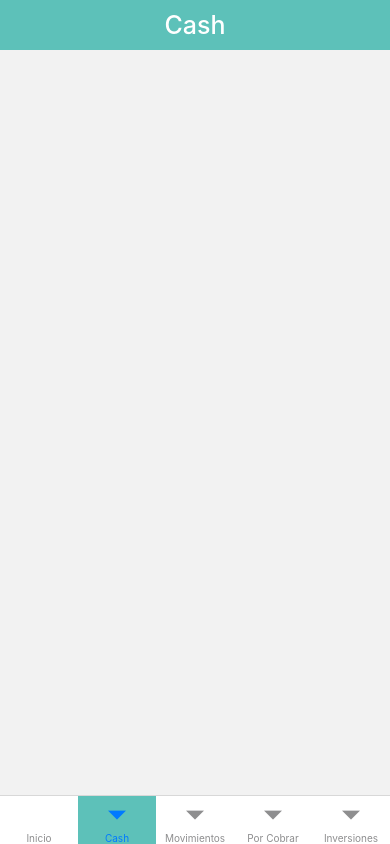
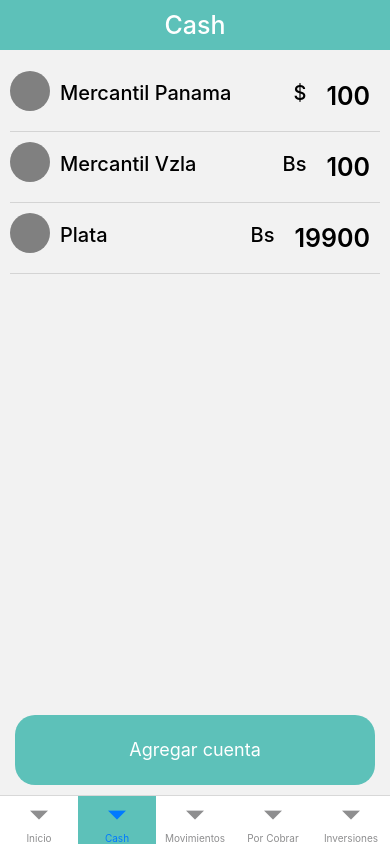
Before and after one commit to Juvenalhz/FinanzasPersonales, a React Native app: screen /Cash in a window 390 px wide. Built offline with nearby package versions, Linux system fonts and the light colour scheme.

Commit message:
adecuando vista cash

```diff
--- a/App.tsx
+++ b/App.tsx
@@ -18,16 +18,7 @@
       <NavigationContainer >
         <CashProvider>
           <Tab.Navigator screenOptions={{ headerShown: false, tabBarActiveBackgroundColor: '#5DC1B9' }}>
-            <Tab.Screen name="Inicio" component={Inicio} options={{
-              tabBarIcon: ({ focused, color, size }) => {
-                let iconName;
-                iconName = ''
-                // You can return any component that you like here!
-                return <Ionicons name={iconName} size={size} />;
-              },
-              tabBarActiveTintColor: 'tomato',
-              tabBarInactiveTintColor: 'gray',
-            }} />
+            <Tab.Screen name="Inicio" component={Inicio} />
             <Tab.Screen name="Cash" component={Cash} />
             <Tab.Screen name="Movimientos" component={Movimientos} />
             <Tab.Screen name="Por Cobrar" component={PorCobrar} />
--- a/src/components/Cards.tsx
+++ b/src/components/Cards.tsx
@@ -1,68 +1,25 @@
-import React from 'react'
+import React, { useContext } from 'react'
 import { StyleSheet, Text, View } from 'react-native'
 import { Avatar, Card, Divider } from 'react-native-elements'
-import { cuenta } from '../context/cashContext/CashContext'
+import { cuenta } from '../context/cashContext/CashContext';
+import { Cardsinfo } from './DataCards';
 
 interface Props {
-
-  data : cuenta[],
-  titulo: string
+  titulo: string,
+  data: cuenta[]
 }
 
-// interface cuenta {
-//   id: number,
-//   cuenta: string,
-//   disponible: number,
-//   moneda: string
-// }
-
-export const Cards = ({data, titulo}:Props) => {
+export const Cards = ({ data, titulo}:Props) => {
+  //const {cashs} = useContext(CashContext)
   return (
     <>
     <Card containerStyle={{ borderRadius: 10 }}>
             <Card.Title style={{ fontSize: 25, textAlign: 'left', marginLeft: 10, }}>{titulo}</Card.Title>
             <Card.Divider />
             {data.map((cuenta:cuenta) =>
-              <>
-                <View style={{ flexDirection: 'row', marginVertical: 10 }} key={cuenta.id}>
-                  <Avatar
-                    size={40}
-                    rounded
-                    containerStyle={{ backgroundColor: 'gray' }} />
-                  <Text key={cuenta.id} style={styles.item}>{cuenta.nombre}</Text>
-                  <View style={styles.monto}>
-                    <Text style={styles.item}>{cuenta.moneda}</Text>
-                    <Text style={styles.disponible}>{cuenta.disponible}</Text>
-                  </View>
-
-                </View>
-                <Divider /></>
+              <Cardsinfo cuenta={cuenta} key={cuenta.id}/>
             )}
           </Card>
     </>
   )
 }
-
-const styles = StyleSheet.create({
-  item: {
-    padding: 10,
-    fontSize: 20,
-    height: 50,
-    fontWeight: '500',
-    color: 'black',
-    alignItems: 'center',
-
-  },
-  disponible: {
-    padding: 10,
-    fontSize: 25,
-    height: 50,
-    fontWeight: '600',
-    color: 'black'
-  },
-  monto: {
-    flexDirection: 'row',
-    justifyContent: 'flex-end',
-    flex: 1
-  },
-});
--- /dev/null
+++ b/src/components/DataCards.tsx
@@ -0,0 +1,52 @@
+
+import React from 'react'
+import { StyleSheet, Text, View } from 'react-native'
+import { Avatar, Divider } from 'react-native-elements'
+import { cuenta } from '../context/cashContext/CashContext'
+
+interface propsData {
+    cuenta: cuenta
+  }
+  export const Cardsinfo = ({cuenta} : propsData) => {
+    return (
+      <>
+                  <View style={{ flexDirection: 'row', marginVertical: 10 }}>
+                    <Avatar
+                      size={40}
+                      rounded
+                      containerStyle={{ backgroundColor: 'gray' }} />
+                    <Text style={styles.item}>{cuenta.nombre}</Text>
+                    <View style={styles.monto}>
+                      <Text style={styles.item}>{cuenta.moneda}</Text>
+                      <Text style={styles.disponible}>{cuenta.disponible}</Text>
+                    </View>
+
+                  </View>
+                  <Divider /></>
+    )
+  }
+
+
+const styles = StyleSheet.create({
+    item: {
+      padding: 10,
+      fontSize: 20,
+      height: 50,
+      fontWeight: '500',
+      color: 'black',
+      alignItems: 'center',
+
+    },
+    disponible: {
+      padding: 10,
+      fontSize: 25,
+      height: 50,
+      fontWeight: '600',
+      color: 'black'
+    },
+    monto: {
+      flexDirection: 'row',
+      justifyContent: 'flex-end',
+      flex: 1
+    },
+  });
--- a/src/pages/Cash.tsx
+++ b/src/pages/Cash.tsx
@@ -1,10 +1,32 @@
-import React from 'react'
+import React, { useContext } from 'react'
+import { ScrollView, Text, TouchableOpacity, View } from 'react-native';
+import { Cardsinfo } from '../components/DataCards';
 import { Headers } from '../components/Headers';
+import { CashContext, cuenta } from '../context/cashContext/CashContext';
 
 export const Cash = () => {
+
+  const { cashs } = useContext(CashContext)
   return (
-   <>
-   <Headers titulo={'Cash'}/>
-   </>
+    <>
+      <Headers titulo={'Cash'} />
+
+      <ScrollView style={{ flex: 0.9, marginHorizontal:10, marginVertical:10 }}>
+
+        {cashs.cuentas.map((cuenta: cuenta) =>
+          <Cardsinfo cuenta={cuenta} key={cuenta.id} />
+        )}
+
+
+      </ScrollView>
+
+      <TouchableOpacity style={{
+        flex: 0.1, backgroundColor: '#5DC1B9',
+        marginVertical: 10, borderRadius: 20, justifyContent: 'center', alignItems: 'center',
+        marginHorizontal:15
+      }}>
+        <Text style={{ color: 'white', fontSize: 18 }}>Agregar cuenta</Text>
+      </TouchableOpacity>
+    </>
   )
 }
--- a/src/pages/Inicio.tsx
+++ b/src/pages/Inicio.tsx
@@ -71,7 +71,7 @@
     }
   ]
 
-  const {cashs} = useContext(CashContext)
+  const {cashs} = useContext(CashContext);
 
   return (
 
@@ -81,7 +81,7 @@
         <Headers titulo={'Inicio'} />
 
         <ScrollView>
-          <Cards data={cashs.cuentas} titulo={'Cash'}/>
+          <Cards data={cashs.cuentas} titulo={'Cash'} />
           {/* <Cards data={porCobrar}  titulo={'Cuentas por Cobrar'}/>
           <Cards data={Inversiones}  titulo={'Inversiones'}/> */}
         </ScrollView>
```
